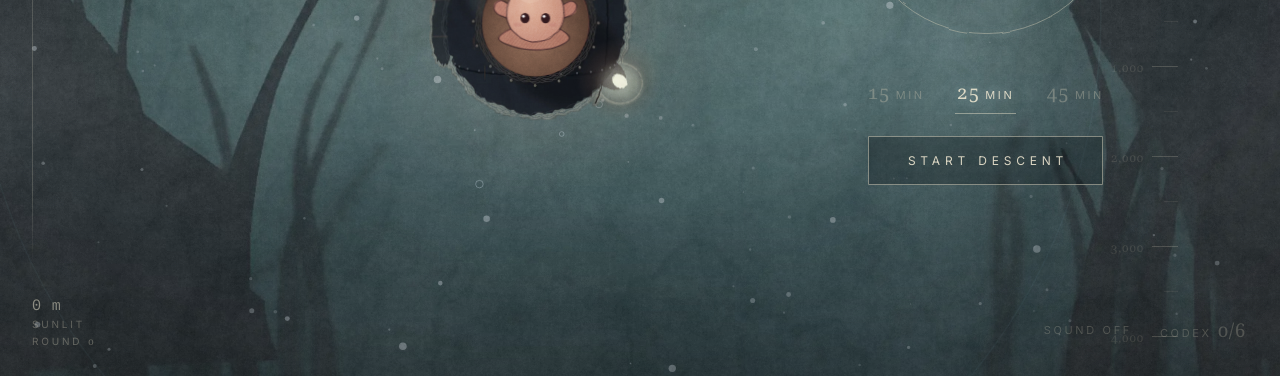
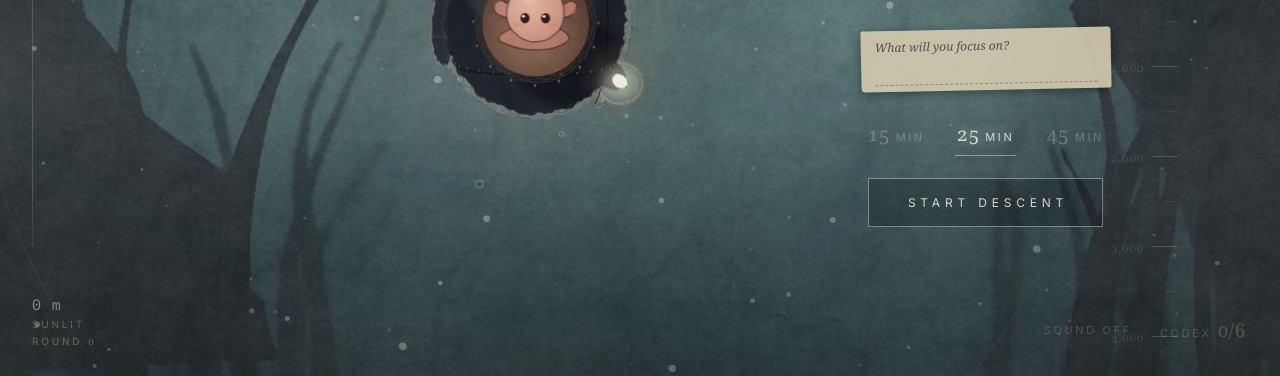
Before and after one commit to spineocto/a-deep-sea-focus-journey, a website built with Vite: page index.html in a window 1280 px wide. Shown: the part 424-800 px from the top of the page. Built offline with nearby package versions, Linux system fonts and the light colour scheme; animation ran at ten frames a second; a web font is replaced by a local one.

Commit message:
Focus goal: paper slip before the dive, pinned faintly while diving, stored locally

```diff
--- a/index.html
+++ b/index.html
@@ -128,6 +128,12 @@
         </div>
 
         <div class="controls">
+          <!-- Optional focus goal on a small paper slip, before START DESCENT. -->
+          <label id="goal-slip" class="goal-slip hidden">
+            <span class="goal-slip-label">What will you focus on?</span>
+            <input id="goal-input" class="goal-input" type="text" maxlength="60"
+                   autocomplete="off" spellcheck="false" aria-label="Focus goal (optional)" />
+          </label>
           <div id="duration-selection" class="durations hidden">
             <button id="duration-15" class="quiet" data-duration="15"><span class="num">15</span> min</button>
             <button id="duration-25" class="quiet" data-duration="25"><span class="num">25</span> min</button>
@@ -143,6 +149,9 @@
           </div>
         </div>
       </section>
+
+      <!-- The slip, pinned faintly in a corner while diving. -->
+      <div id="goal-pin" class="goal-pin" aria-hidden="true"><span id="goal-pin-text"></span></div>
 
       <div class="corner corner-right corner-group">
         <button id="sound-toggle" class="quiet faint" aria-pressed="false">SOUND OFF</button>
--- a/src/app-controller.ts
+++ b/src/app-controller.ts
@@ -23,6 +23,7 @@ import {
   createInitialSessionState,
   registerDistraction,
   completeRound,
+  sanitizeFocusGoal,
   type SessionState,
 } from './session.js';
 import {
@@ -448,7 +449,7 @@ export class AppControllerImpl implements AppController {
   }
 
   setFocusGoal(goal: string): void {
-    this.session = { ...this.session, focusGoal: goal };
+    this.session = { ...this.session, focusGoal: sanitizeFocusGoal(goal) };
     this.save();
   }
 
--- a/src/main.ts
+++ b/src/main.ts
@@ -365,6 +365,20 @@ function updateUI(): void {
 
   // 10. 更新按鈕可見性
   updateButtonVisibility(currentState, state.endingSeen);
+
+  // 11. Focus-goal slip: editable before the dive, pinned faintly during it.
+  const goal = state.session.focusGoal;
+  document.getElementById('goal-slip')?.classList.toggle('hidden', currentState !== AppState.IDLE);
+  const diving = currentState === AppState.FOCUSING || currentState === AppState.DISTRACTED;
+  const pin = document.getElementById('goal-pin');
+  if (pin) {
+    pin.classList.toggle('show', diving && goal.length > 0);
+    setText('goal-pin-text', goal);
+  }
+  const goalInput = document.getElementById('goal-input') as HTMLInputElement | null;
+  if (goalInput && document.activeElement !== goalInput && goalInput.value !== goal) {
+    goalInput.value = goal;
+  }
 }
 
 /**
@@ -705,6 +719,14 @@ function initApp(): void {
     selectDuration(duration25);
   }
 
+  // Focus goal slip: saved as you type (sanitized to 60 chars by the controller).
+  const goalInputEl = document.getElementById('goal-input') as HTMLInputElement | null;
+  goalInputEl?.addEventListener('input', () => appController.setFocusGoal(goalInputEl.value));
+  goalInputEl?.addEventListener('keydown', (e) => {
+    e.stopPropagation(); // typing must not trigger global shortcuts (Shift+D etc.)
+    if (e.key === 'Enter') goalInputEl.blur();
+  });
+
   // 3. 綁定 START DESCENT 按鈕
   const startButton = document.getElementById('start-button');
   const durationSelection = document.getElementById('duration-selection');
--- a/src/styles/hud.css
+++ b/src/styles/hud.css
@@ -355,3 +355,67 @@ button:disabled {
 body.ambient-motion-off .scene[data-zone='4'] .timer,
 body.ambient-motion-off .scene[data-zone='4'] .caption,
 body.ambient-motion-off .scene[data-zone='4'] .depth-readout { animation: none; }
+
+/* ---- Focus goal: a small paper slip ----------------------------------- */
+.goal-slip {
+  display: flex;
+  flex-direction: column;
+  gap: 2px;
+  width: 250px;
+  padding: 8px 14px 6px;
+  color: var(--ink);
+  background: var(--paper);
+  border-radius: 2px 3px 2px 4px;
+  box-shadow: 0 2px 10px rgba(0, 0, 0, 0.45);
+  transform: rotate(-1.2deg);
+  opacity: 0.9;
+  text-transform: none;
+  letter-spacing: 0;
+  cursor: text;
+  transition: opacity 0.6s var(--ease-slow);
+}
+.goal-slip:focus-within,
+.goal-slip:hover { opacity: 1; }
+.goal-slip.hidden { display: none; }
+.goal-slip-label {
+  font-family: var(--font-display);
+  font-style: italic;
+  font-size: 12px;
+  opacity: 0.7;
+}
+.goal-input {
+  font-family: var(--font-hand);
+  font-size: 21px;
+  line-height: 1.2;
+  color: var(--ink);
+  background: transparent;
+  border: 0;
+  border-bottom: 1px dashed rgba(29, 26, 38, 0.35);
+  outline: none;
+  width: 100%;
+  padding: 0 0 2px;
+  text-transform: none;
+  letter-spacing: 0;
+}
+
+/* Pinned faintly in the top-right corner while the bell descends. */
+.goal-pin {
+  position: absolute;
+  top: 74px;
+  right: 40px;
+  max-width: 230px;
+  padding: 6px 12px;
+  font-family: var(--font-hand);
+  font-size: 18px;
+  line-height: 1.2;
+  text-transform: none;
+  letter-spacing: 0;
+  color: var(--ink);
+  background: var(--paper);
+  border-radius: 2px 3px 2px 4px;
+  transform: rotate(1.6deg);
+  opacity: 0;
+  pointer-events: none;
+  transition: opacity 1.6s var(--ease-slow);
+}
+.goal-pin.show { opacity: 0.2; }
```
